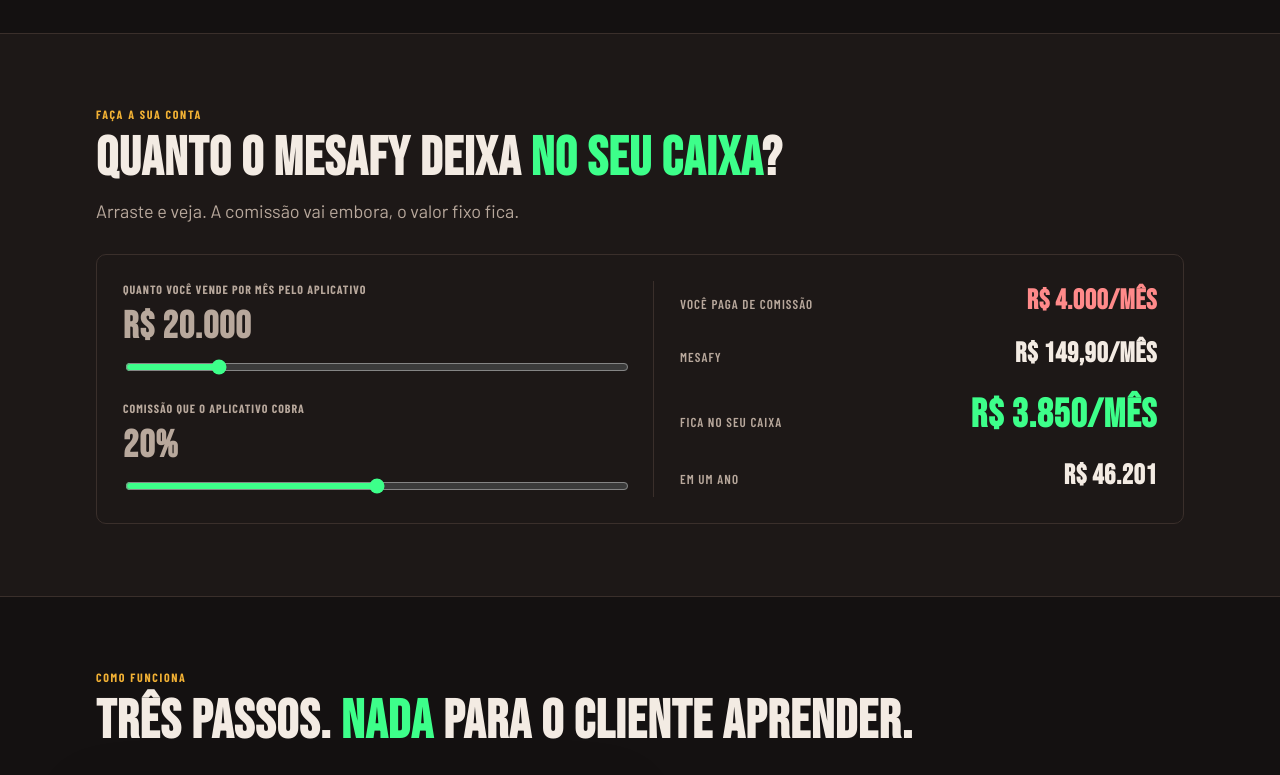
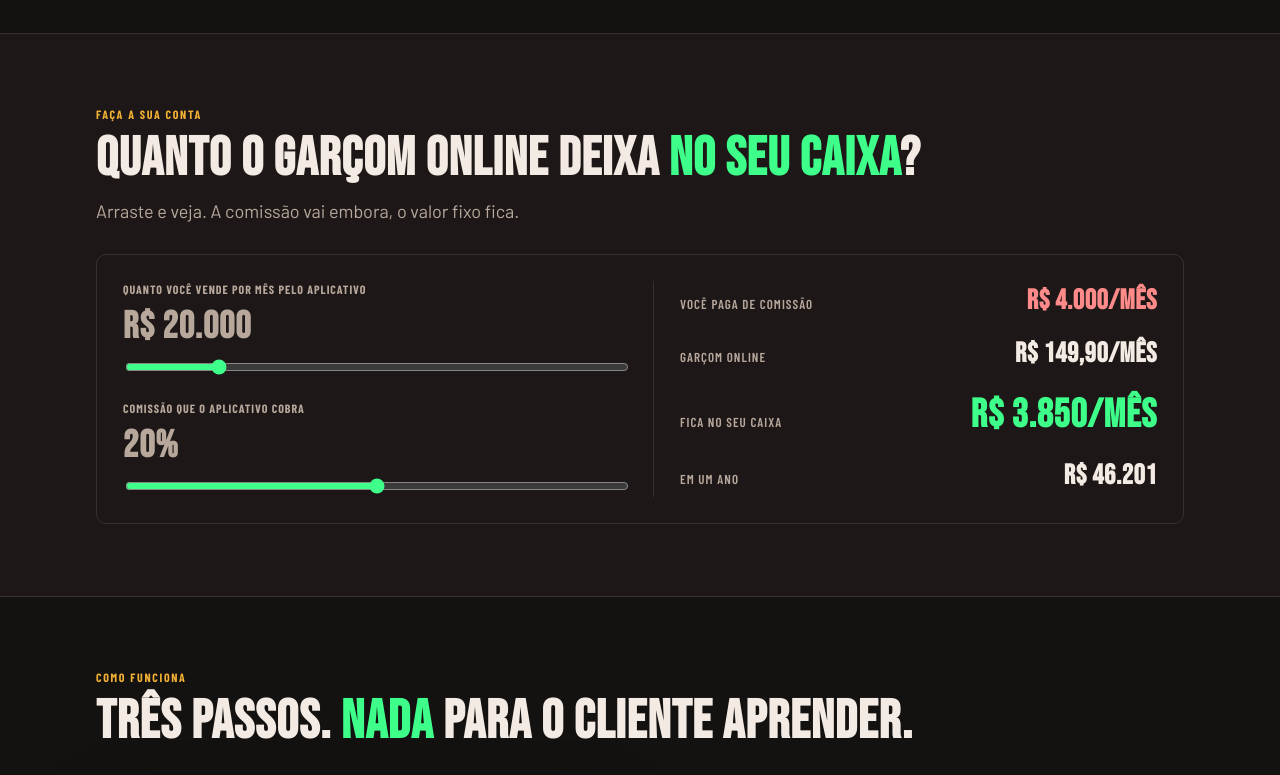
Before and after one commit to igorcaetano00/mesafy, a React (Vite) app: page / in a window 1280 px wide. Shown: the part 1300-2075 px from the top of the page. Built offline with nearby package versions, Linux system fonts and the light colour scheme; no server answers.

Commit message:
Add files via upload

```diff
--- a/src/pages/Home.jsx
+++ b/src/pages/Home.jsx
@@ -8,7 +8,7 @@ const PRECO_MES = 149.9
 const PRECO_ANO = 1199
 const LINK_MENSAL = 'https://www.asaas.com/000/c/s2zixj3vfwpkoyf7'
 const LINK_ANUAL = 'https://www.asaas.com/000/c/cdkuyf36tv3frp5d'
-const WHATSAPP = '5527998816621' // Igor Caetano, criador do Mesafy
+const WHATSAPP = '5527998816621' // Igor Caetano, criador do Garçom Online
 const DEMO = '/jhonnys-garage'
 const IMG = 'https://xdmfgvvsawlfyqldbvjx.supabase.co/storage/v1/object/public/fotos/mesafy/'
 
@@ -50,7 +50,7 @@ function Calc() {
       </div>
       <div className="out">
         <div className="row bad"><span>Você paga de comissão</span><b>{brl(comissao, 0)}/mês</b></div>
-        <div className="row"><span>Mesafy</span><b>{brl(PRECO_MES)}/mês</b></div>
+        <div className="row"><span>Garçom Online</span><b>{brl(PRECO_MES)}/mês</b></div>
         <div className="row hi"><span>Fica no seu caixa</span><b>{economia > 0 ? brl(economia, 0) : brl(0, 0)}/mês</b></div>
         <div className="row"><span>Em um ano</span><b>{brl(Math.max(0, economia * 12), 0)}</b></div>
       </div>
@@ -62,7 +62,7 @@ export default function Home() {
   const [plano, setPlano] = useState('anual')
   const qr = useRef()
   useEffect(() => {
-    document.title = 'Mesafy | Cardápio digital com pedido no WhatsApp, sem comissão'
+    document.title = 'Garçom Online | Cardápio digital com pedido no WhatsApp, sem comissão'
     if (qr.current) QRCode.toCanvas(qr.current, window.location.origin + DEMO, { width: 150, margin: 1, color: { dark: '#141111', light: '#ffffff' } })
   }, [])
   const link = plano === 'anual' ? LINK_ANUAL : LINK_MENSAL
@@ -70,7 +70,7 @@ export default function Home() {
   return (
     <div className="lp">
       <header className="lp-nav"><div className="wrap">
-        <a className="lp-logo" href="#topo">Mesa<em>fy</em></a>
+        <a className="lp-logo" href="#topo" aria-label="Garçom Online">Garçom <em>Online</em></a>
         <nav>
           <a href="#como" className="hide">Como funciona</a>
           <a href="#conta" className="hide">Faça a conta</a>
@@ -117,7 +117,7 @@ export default function Home() {
 
       <section className="alt" id="conta"><div className="wrap">
         <div className="eyebrow">Faça a sua conta</div>
-        <h2>Quanto o Mesafy deixa <em>no seu caixa</em>?</h2>
+        <h2>Quanto o Garçom Online deixa <em>no seu caixa</em>?</h2>
         <p className="lead">Arraste e veja. A comissão vai embora, o valor fixo fica.</p>
         <Calc />
       </div></section>
@@ -201,9 +201,9 @@ export default function Home() {
 
       <section><div className="wrap">
         <div className="eyebrow">Comparativo</div>
-        <h2>Papel, aplicativo ou <em>Mesafy</em>?</h2>
+        <h2>Papel, aplicativo ou <em>Garçom Online</em>?</h2>
         <div className="tbl-wrap"><table>
-          <thead><tr><th></th><th>Papel + anotação</th><th>Marketplace</th><th className="me">Mesafy</th></tr></thead>
+          <thead><tr><th></th><th>Papel + anotação</th><th>Marketplace</th><th className="me">Garçom Online</th></tr></thead>
           <tbody>
             <tr><td>Custo em R$ 20 mil/mês de vendas</td><td>Reimpressão e erro de pedido</td><td>R$ 2.400 a R$ 5.400</td><td className="me">R$ 149,90</td></tr>
             <tr><td>Cliente precisa baixar app</td><td>Não</td><td>Sim</td><td className="me">Não</td></tr>
@@ -225,14 +225,14 @@ export default function Home() {
           <details><summary>Funciona para delivery?</summary><p>Hoje o foco é pedido na mesa e retirada no balcão. Delivery com taxa por bairro está em desenvolvimento e entra sem custo extra para quem já assina.</p></details>
           <details><summary>Tem taxa por pedido ou por mesa?</summary><p>Nenhuma. O valor é fixo, independente de quantos pedidos, mesas ou itens você tiver.</p></details>
           <details><summary>E se eu quiser cancelar?</summary><p>No mensal, cancela a qualquer momento e o cardápio fica no ar até o fim do período pago. No anual, você paga 10 meses e usa 12.</p></details>
-          <details><summary>Quem está por trás do Mesafy?</summary><p>Igor Caetano, profissional de marketing e negócios do Espírito Santo. O suporte é feito por ele, no WhatsApp, sem robô e sem fila.</p></details>
+          <details><summary>Quem está por trás do Garçom Online?</summary><p>Igor Caetano, profissional de marketing e negócios do Espírito Santo. O suporte é feito por ele, no WhatsApp, sem robô e sem fila.</p></details>
         </div>
         <div className="maker">
           <div className="av">IC</div>
           <div>
-            <div className="nm">Igor Caetano · criador do Mesafy</div>
-            <p>Criei o Mesafy depois de ver quanto um bar do interior perde em comissão e pedido errado. Qualquer dúvida, me chama direto. Respondo pessoalmente.</p>
-            <div style={{ marginTop: 10 }}><a className="btn ghost" href={zap('Olá Igor! Vi o site do Mesafy e quero saber mais para o meu estabelecimento.')} target="_blank" rel="noopener">Falar com o Igor no WhatsApp</a></div>
+            <div className="nm">Igor Caetano · criador do Garçom Online</div>
+            <p>Criei o Garçom Online depois de ver quanto um bar do interior perde em comissão e pedido errado. Qualquer dúvida, me chama direto. Respondo pessoalmente.</p>
+            <div style={{ marginTop: 10 }}><a className="btn ghost" href={zap('Olá Igor! Vi o site do Garçom Online e quero saber mais para o meu estabelecimento.')} target="_blank" rel="noopener">Falar com o Igor no WhatsApp</a></div>
           </div>
         </div>
       </div></section>
@@ -242,17 +242,17 @@ export default function Home() {
         <h2>Seu cardápio no ar <em>amanhã</em>.</h2>
         <p className="lead" style={{ marginInline: 'auto' }}>Assine, mande o cardápio atual pelo WhatsApp e receba o QR Code pronto para imprimir.</p>
         <div className="ctas">
-          <a className="btn big glow" href="#preco">Assinar o Mesafy</a>
-          <a className="btn big ghost" href={zap('Olá Igor! Quero tirar uma dúvida sobre o Mesafy.')} target="_blank" rel="noopener">Tirar dúvida no WhatsApp</a>
+          <a className="btn big glow" href="#preco">Assinar o Garçom Online</a>
+          <a className="btn big ghost" href={zap('Olá Igor! Quero tirar uma dúvida sobre o Garçom Online.')} target="_blank" rel="noopener">Tirar dúvida no WhatsApp</a>
         </div>
       </div></section>
 
       <footer className="lp-foot"><div className="wrap">
-        <span>Mesafy · Cardápio digital com pedido pelo WhatsApp</span>
+        <span>Garçom Online · garcononline.com.br</span>
         <span>Espírito Santo, Brasil · <Link to="/login">Área do cliente</Link></span>
       </div></footer>
 
-      <a className="lp-zap" href={zap('Olá Igor! Vi o site do Mesafy e quero saber mais.')} target="_blank" rel="noopener" aria-label="Falar no WhatsApp"><ZapIcon />WhatsApp</a>
+      <a className="lp-zap" href={zap('Olá Igor! Vi o site do Garçom Online e quero saber mais.')} target="_blank" rel="noopener" aria-label="Falar no WhatsApp"><ZapIcon />WhatsApp</a>
     </div>
   )
 }
--- a/src/pages/Menu.jsx
+++ b/src/pages/Menu.jsx
@@ -125,7 +125,7 @@ export default function Menu({ slug: slugProp }) {
           <a className="btn" href={'https://wa.me/' + soDigitos(r.whatsapp)} target="_blank" rel="noopener">Chamar no WhatsApp</a>
         </div>
         <small>{r.nome}{r.subtitulo ? ', ' + r.subtitulo : ''}. Preços em reais, sujeitos a alteração sem aviso.</small>
-        <div className="powered">Feito com Mesafy · cardápio digital com pedido pelo WhatsApp</div>
+        <div className="powered">Feito com Garçom Online · garcononline.com.br</div>
       </div></footer>
 
       {count > 0 && (
@@ -162,9 +162,10 @@ function Checkout({ r, cart, setQtd, total, onClose, onDone }) {
     const linhas = itens.map(c => ({ id: c.id, nome: c.nome, qtd: c.qtd, preco: c.preco, subtotal: +(c.qtd * c.preco).toFixed(2) }))
     const { data: numero, error } = await supabase.rpc('criar_pedido', { p: {
       restaurante_id: r.id, tipo: 'mesa', nome, celular: cel, mesa, itens: linhas, subtotal: total, taxa_entrega: 0, total, obs: f.obs.trim() || null,
-    } }); const ped = { numero }
+    } })
     setBusy(false)
-    if (error) { setMsg('Não consegui registrar o pedido. Tente de novo ou chame no WhatsApp.'); return }
+    if (error) { setMsg(error.message.includes('fechado') ? 'O restaurante está fechado agora.' : 'Não consegui registrar o pedido. Tente de novo ou chame no WhatsApp.'); return }
+    const ped = { numero }
     const txt = [`*PEDIDO #${ped.numero} - ${r.nome.toUpperCase()}*`, '', `*Nome:* ${nome}`, `*Mesa:* ${mesa}`, `*Celular:* ${f.celular}`, '', '*Itens:*',
       ...linhas.map(l => `${l.qtd}x ${l.nome} .... ${fmt(l.subtotal)}`), '', `*TOTAL: ${fmt(total)}*`]
     if (f.obs.trim()) txt.push('', `*Obs:* ${f.obs.trim()}`)
```
